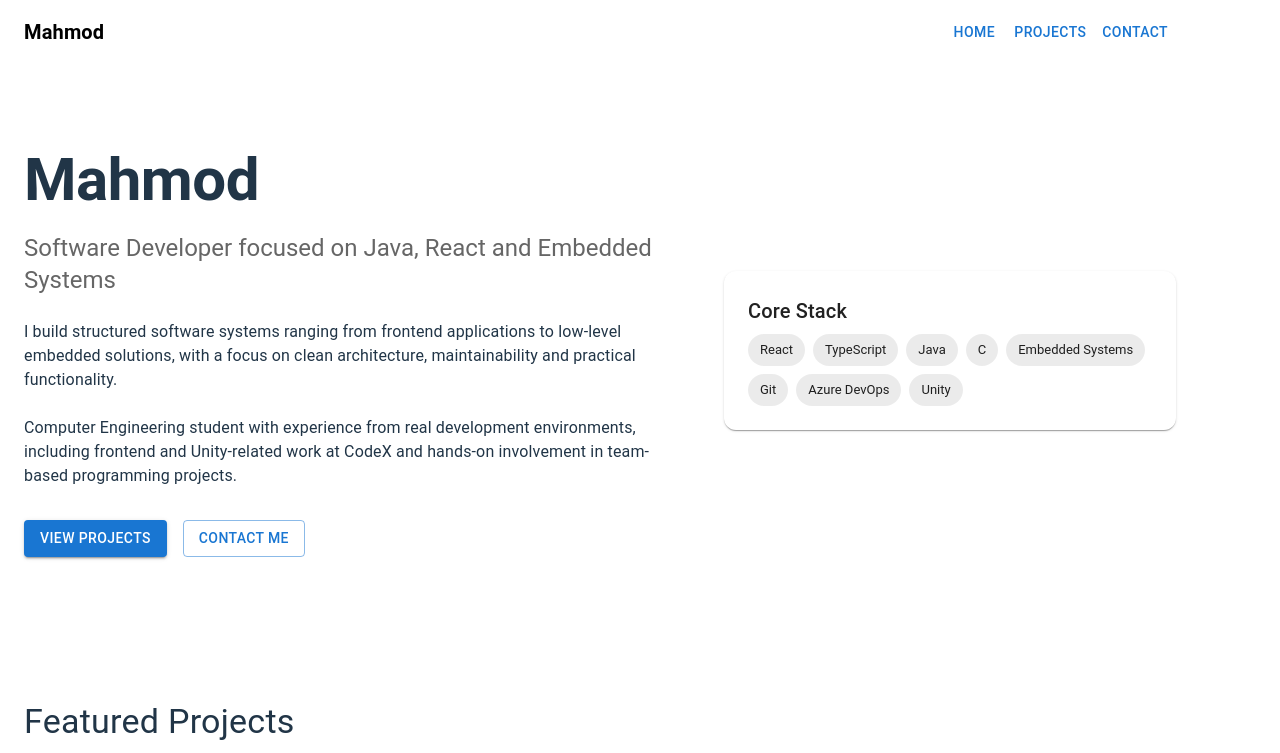
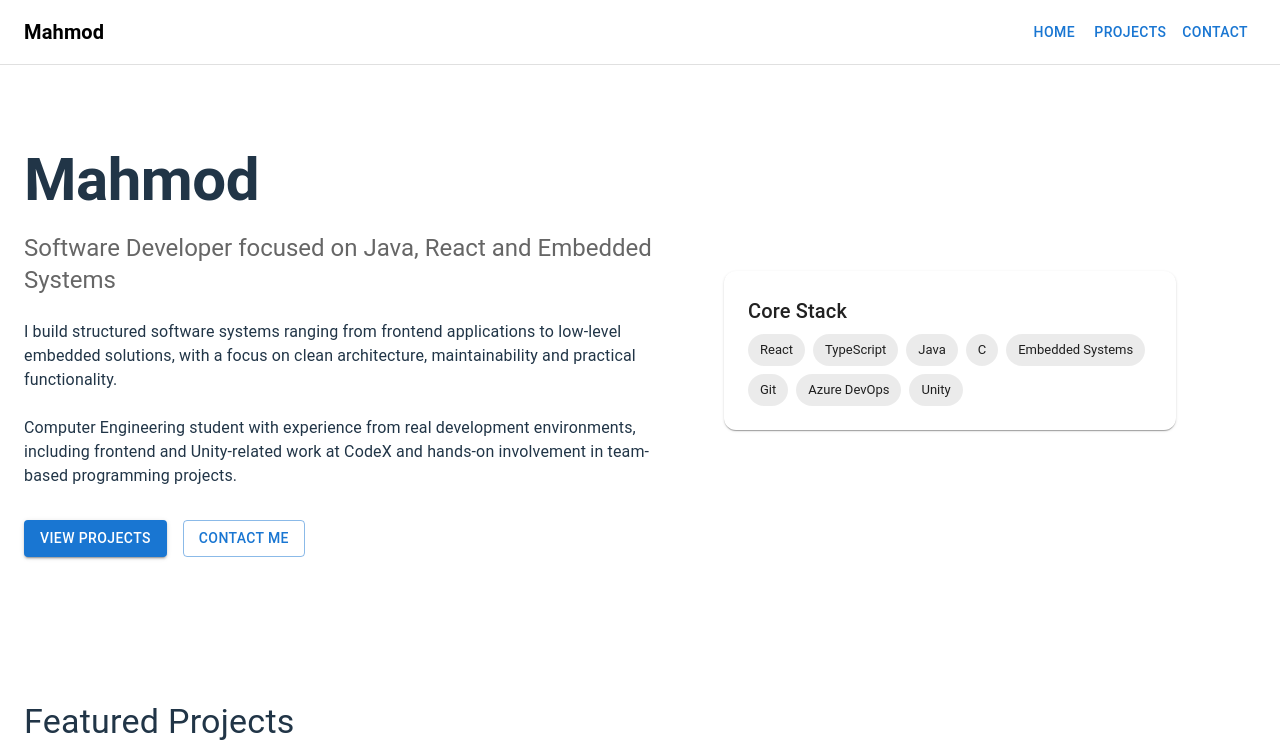
Before and after one commit to Mahmod94/Portfolio, a React (Vite) app: page / in a window 1280 px wide. Shown: the top 753 px of the page. Built offline with nearby package versions, Linux system fonts and the light colour scheme.

Commit message:
Update Layout.tsx
fixed navbar

```diff
--- a/src/components/layout/Layout.tsx
+++ b/src/components/layout/Layout.tsx
@@ -4,8 +4,17 @@ import { Link as RouterLink, Outlet } from "react-router-dom";
 export default function Layout() {
   return (
     <>
-            <AppBar position="static" elevation={0} sx={{ background: "#fff", color: "#000"}}>
-                <Toolbar sx={{ justifyContent: "space-between"}}>
+      <AppBar
+        position="fixed"
+        elevation={0}
+        sx={{
+          backgroundColor: "#fff",
+          color: "#000",
+          borderBottom: "1px solid",
+          borderColor: "divider",
+        }}
+      >
+        <Toolbar sx={{ justifyContent: "space-between" }}>
           <Typography variant="h6" fontWeight={700}>
             Mahmod
           </Typography>
@@ -18,6 +27,8 @@ export default function Layout() {
         </Toolbar>
       </AppBar>
 
+      <Toolbar />
+
       <Box>
         <Outlet />
       </Box>
```
Lines whose indentation alone changed are shown as unchanged.
